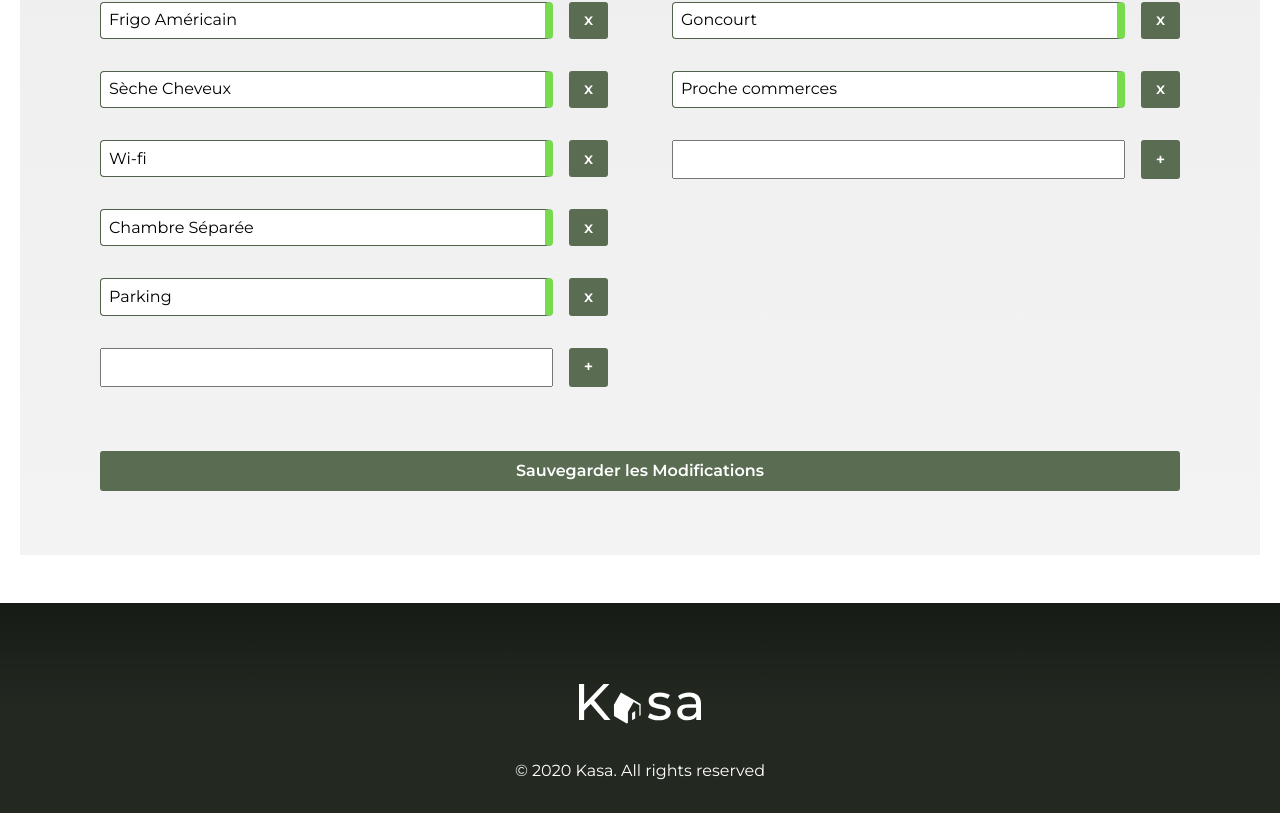
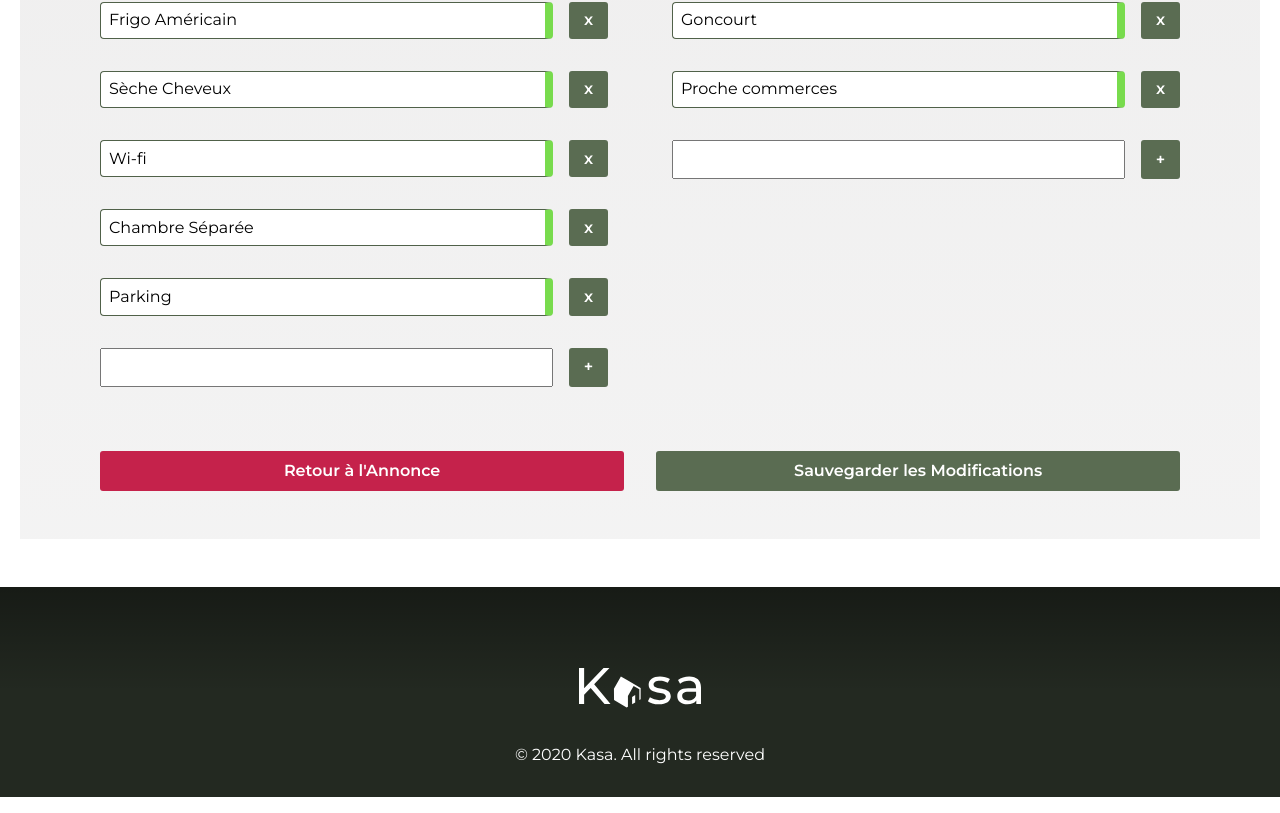
Before and after one commit to ask0ldd/Angular-SPA, an Angular app: page /rental/edit/0979876d in a window 1280 px wide. Shown: the part 1212-2025 px from the top of the page. Built offline with nearby package versions, Linux system fonts and the light colour scheme.

Commit message:
rental edit > back btn

```diff
--- a/src/app/rentals/rentals-edit/rentals-edit.component.css
+++ b/src/app/rentals/rentals-edit/rentals-edit.component.css
@@ -74,7 +74,7 @@ form {
   box-shadow: 0 16px 32px #3e4b3933, 0 8px 16px #708a6566;
   background-color: #ffffffff;
   transform: scale(1.025);
-  transition: all 0.2s ease-in;
+  transition: all 0.15s ease-in;
   overflow: hidden;
 }
 
@@ -91,7 +91,7 @@ form {
 }
 
 .gallery figure:hover img {
-  filter: brightness(110%);
+  filter: brightness(120%) saturate(90%);
 }
 
 input,
@@ -101,6 +101,13 @@ button {
   outline-color: #708a65;
   outline-width: 1px;
   /*background-color: #ffffffaa;*/
+}
+
+.cancelSubmitContainer {
+  display: flex;
+  column-gap: 2rem;
+  height: 40px;
+  margin-top: 2rem;
 }
 
 input[type="button"],
@@ -119,7 +126,32 @@ button.delButton {
 
 button.saveButton {
   height: 40px;
-  margin-top: 2rem;
+}
+
+#cancelBtn {
+  background-color: #c5224b;
+  padding: 0.35rem 1rem;
+  color: #fff;
+  font-weight: 600;
+  border: none;
+  cursor: pointer;
+  border-radius: 3px;
+  display: flex;
+  flex: 1 1 50%;
+  justify-content: center;
+  align-items: center;
+}
+
+#cancelBtn:hover {
+  box-shadow: 0 4px 8px #941d4b66;
+  background-color: #df4055;
+}
+
+#submitBtn {
+  display: flex;
+  flex: 1 1 50%;
+  justify-content: center;
+  align-items: center;
 }
 
 button:hover {
--- a/src/app/rentals/rentals-edit/rentals-edit.component.html
+++ b/src/app/rentals/rentals-edit/rentals-edit.component.html
@@ -84,7 +84,10 @@
         </div>
     </div>
 
-    <button type="submit" class="saveButton" [disabled]="!rentalForm.form.valid">Sauvegarder les Modifications</button>
+    <div class="cancelSubmitContainer">
+        <a role="button" id="cancelBtn" href='/rental/{{rentalId}}'>Retour à l'Annonce</a>
+        <button type="submit" id="submitBtn" class="saveButton" [disabled]="!rentalForm.form.valid">Sauvegarder les Modifications</button>
+    </div>
 </form>
 
 <!-- [disabled]="!rentalForm.form.valid" -->
```
